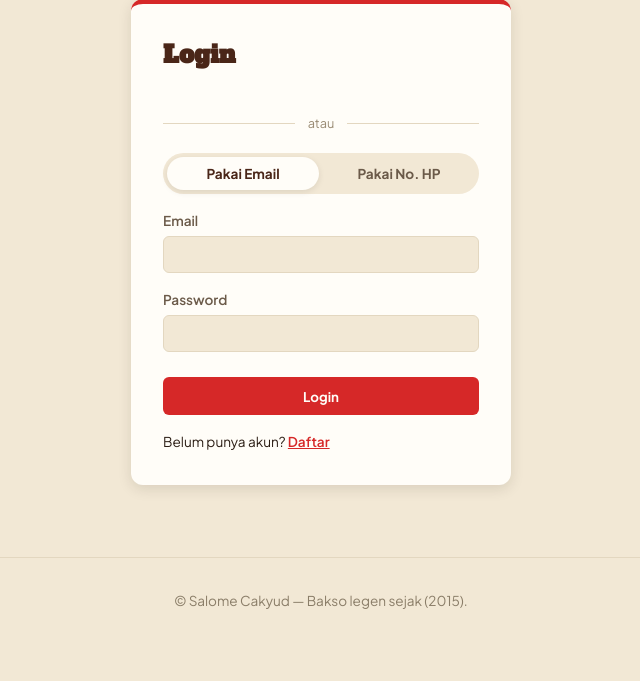
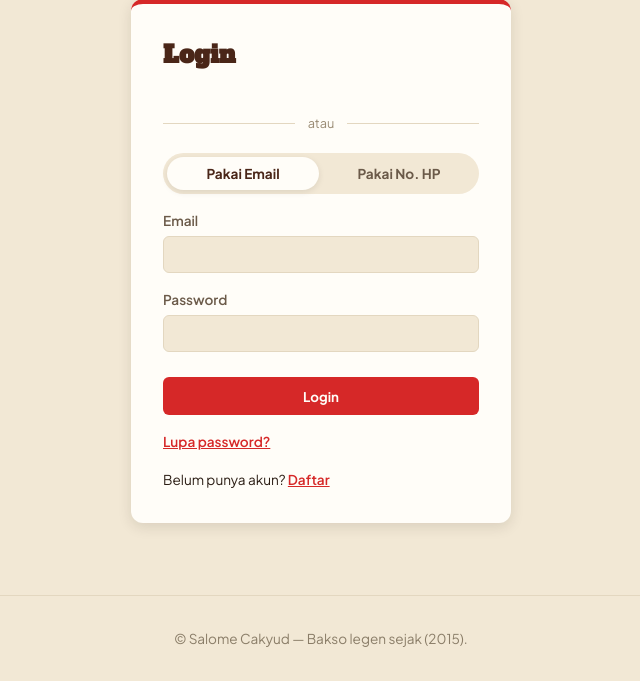
Before and after one commit to MiftahulKhoiri/Toko_onle, a FastAPI app: page /login in a window 1280 px wide. Shown: the part 188-869 px from the top of the page, without its empty margins (319-959 px from the left). Before the commit the page ends 797 px from the top, so only its background shows below. Run offline with FastAPI, Linux system fonts and the light colour scheme; some libraries are stand-ins or nearby versions.

Commit message:
Update login.html

```diff
--- a/app/templates/login.html
+++ b/app/templates/login.html
@@ -36,6 +36,7 @@
     </form>
 
     <p id="error-msg" class="error"></p>
+    <p><a href="/lupa-password">Lupa password?</a></p>
     <p>Belum punya akun? <a href="/register">Daftar</a></p>
 </div>
 {% endblock %}
```
